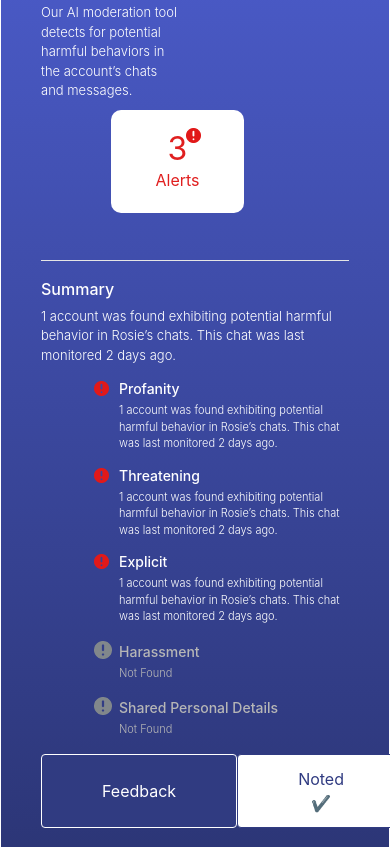
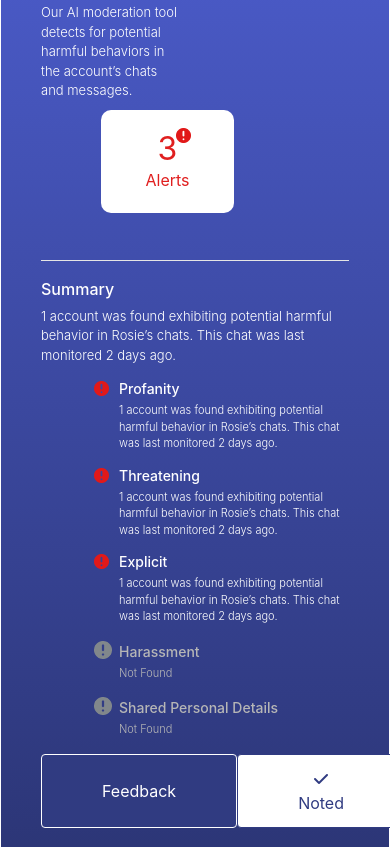
Before and after one commit to domoniquecodes/BIT-Buildathon, a plain HTML site: page rosiedmsafety.html in a window 390 px wide. Shown: the part 253-1100 px from the top of the page. Drawn offline with nearby package versions, Linux system fonts and the light colour scheme.

Commit message:
added media queries for smaller screen

```diff
--- a/rosiedmsafety.html
+++ b/rosiedmsafety.html
@@ -157,7 +157,9 @@
           </div>
           <div id="account-page-buttons">
             <button class="feedback-button">Feedback</button>
-            <button class="noted-button">Noted ✔️</button>
+            <button class="noted-button">
+              <i class="fa-solid fa-check checkmark"></i> Noted
+            </button>
           </div>
           <!--<ul class="safety-parameters-one">
           <li>
--- a/styles.css
+++ b/styles.css
@@ -493,3 +493,17 @@ hr {
   display: flex;
   justify-content: space-around;
 }
+
+.checkmark {
+  color: #303b81;
+}
+
+@media (max-width: 430px) {
+  .feedback-button.noted-button {
+    padding: 10px 40px;
+  }
+
+  #safety-rating {
+    margin-left: 75px;
+  }
+}
```
